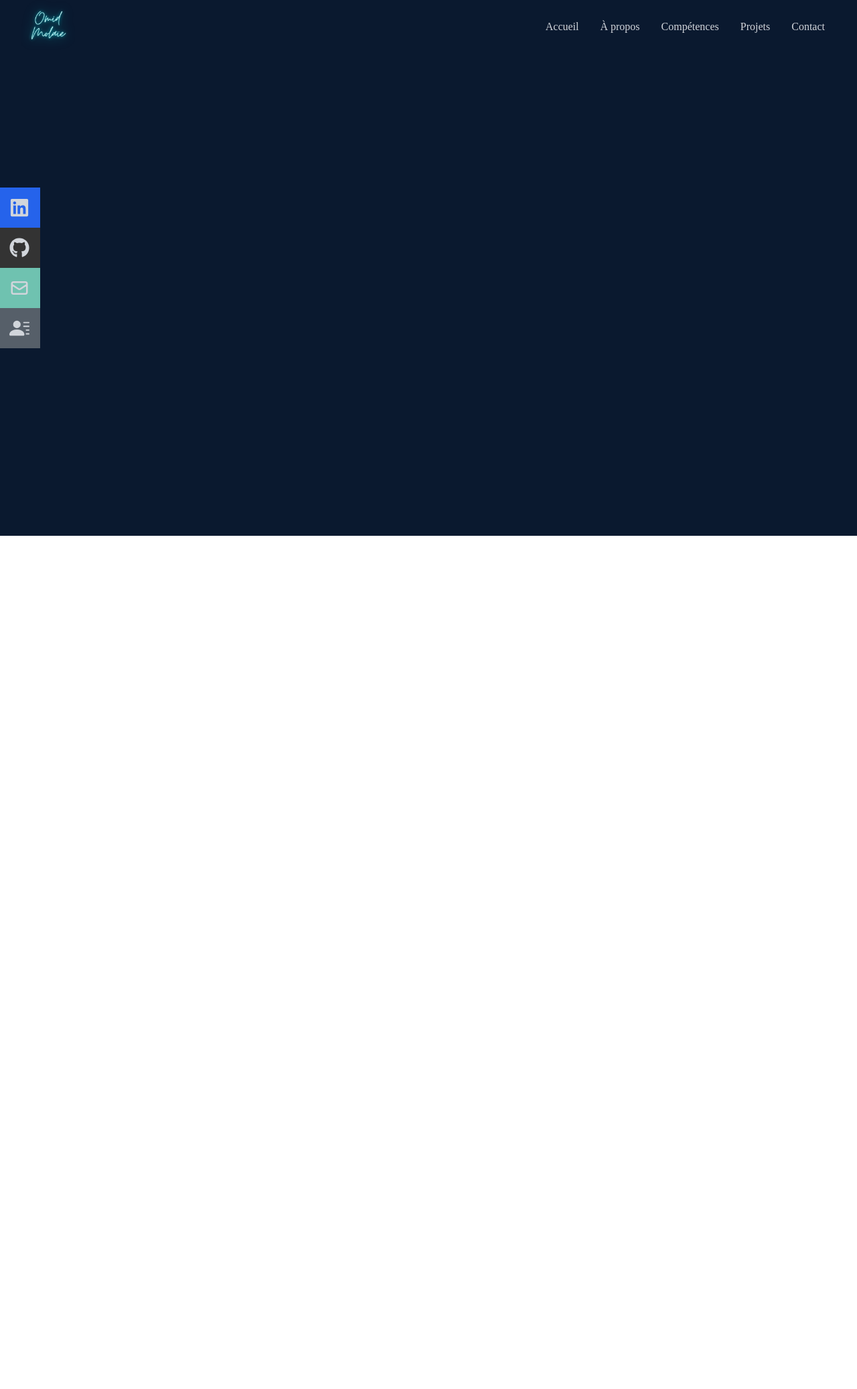
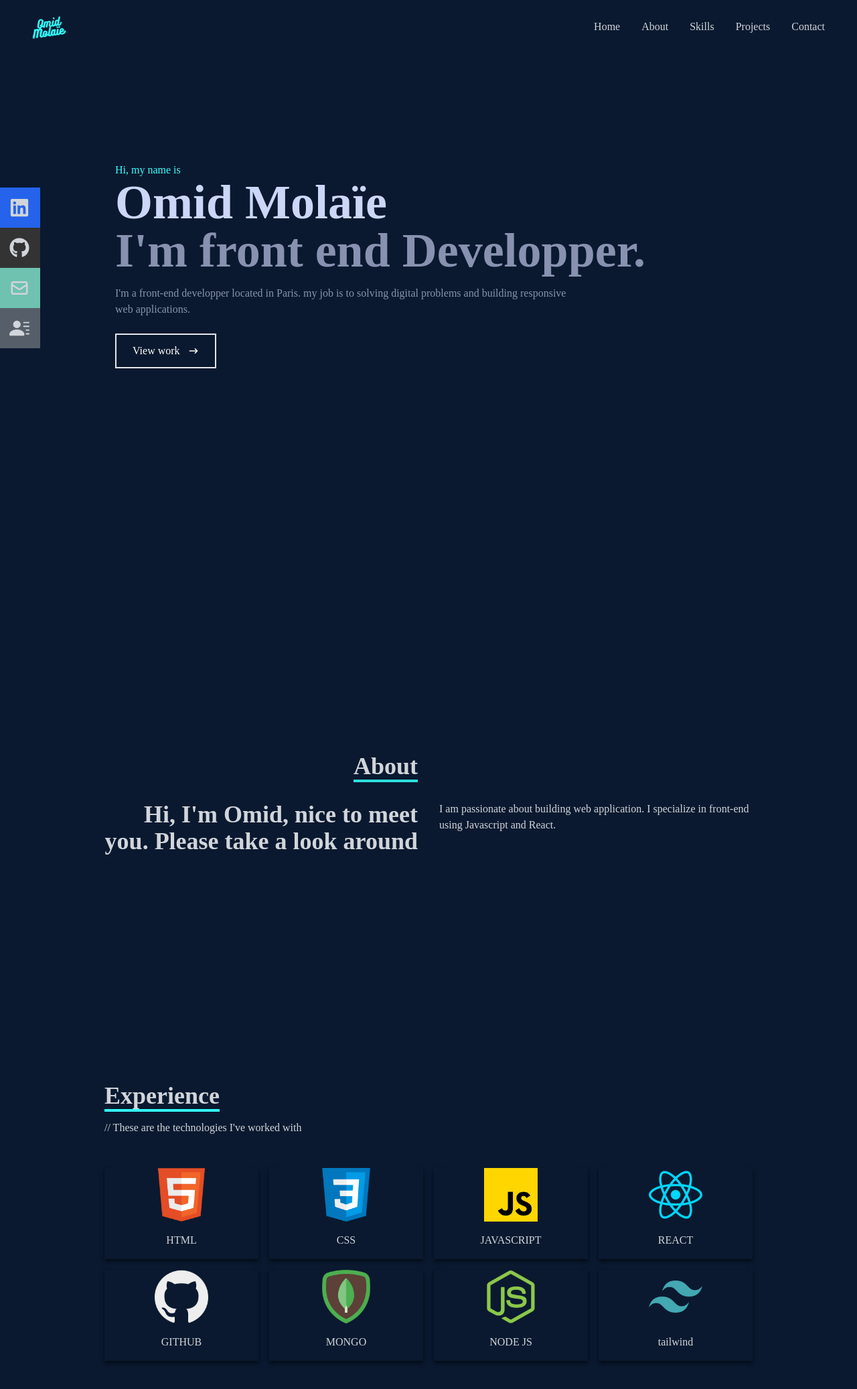
Before and after one commit to OmidCode/Portfolio, a React (Create React App) app: page / in a window 1280 px wide. Shown: the top 2074 px of the page at 67% size. Before the commit the page ends 800 px from the top, so only its background shows below. Built offline with nearby package versions, Linux system fonts and the light colour scheme.

Commit message:
About + Skills

```diff
--- a/src/App.js
+++ b/src/App.js
@@ -1,13 +1,17 @@
-import Home from './components/Home'
-import Navbar from './components/Navbar'
+import About from './components/About';
+import Home from './components/Home';
+import Navbar from './components/Navbar';
+import Skills from './components/Skills';
 
 function App() {
   return (
     <div>
       <Navbar />
       <Home />
+      <About />
+      <Skills />
     </div>
-  )
+  );
 }
 
-export default App
+export default App;
--- /dev/null
+++ b/src/components/About.jsx
@@ -0,0 +1,26 @@
+import React from 'react';
+
+function About() {
+  return (
+    <div name="about" className="w-full h-screen bg-[#0a192f] text-gray-300">
+      <div className="flex flex-col justify-center items-center w-full h-full">
+        <div className="max-w-[1000px] w-full px-4 grid grid-cols-2 gap-8">
+          <div className="sm:text-right pb-8 pl-4">
+            <p className="text-4xl font-bold inline border-b-4 border-[#33fffcdb]">About</p>
+          </div>
+          <div></div>
+        </div>
+        <div className="max-w-[1000px] w-full grid sm:grid-cols-2 gap-8 px-4">
+          <div className="sm:text-right text-4xl font-bold">
+            <p>Hi, I'm Omid, nice to meet you. Please take a look around</p>
+          </div>
+          <div>
+            <p>I am passionate about building web application. I specialize in front-end using Javascript and React. </p>
+          </div>
+        </div>
+      </div>
+    </div>
+  );
+}
+
+export default About;
--- a/src/components/Home.jsx
+++ b/src/components/Home.jsx
@@ -2,7 +2,27 @@ import React from 'react';
 import { HiArrowNarrowRight } from 'react-icons/hi';
 
 const Home = () => {
-  return <div className="w-full h-screen bg-[#0a192f]"></div>;
+  return (
+    <div name="home" className="w-full h-screen bg-[#0a192f]">
+      {/* Container */}
+      <div className="max-w-[1000px] mx-auto px-8 flex flex-col justify-center h-full">
+        <p className="text-[#33FFFC]">Hi, my name is</p>
+        <h1 className="text-4xl sm:text-7xl font-bold text-[#ccd6f6]">Omid Molaïe</h1>
+        <h2 className="text-4xl sm:text-7xl font-bold text-[#8892b0]">I'm front end Developper.</h2>
+        <p className="text-[#8892b0] py-4 max-w-[700px]">
+          I'm a front-end developper located in Paris. my job is to solving digital problems and building responsive web applications.
+        </p>
+        <div>
+          <button className="text-white group border-2 px-6 py-3 my-2 flex items-center hover:bg-[#33fffcdb]">
+            View work
+            <span className="group-hover:rotate-90 duration-300">
+              <HiArrowNarrowRight className="ml-3" />
+            </span>
+          </button>
+        </div>
+      </div>
+    </div>
+  );
 };
 
 export default Home;
--- a/src/components/Navbar.jsx
+++ b/src/components/Navbar.jsx
@@ -16,10 +16,10 @@ const Navbar = () => {
 
       {/* Menu */}
       <ul className="hidden md:flex">
-        <li>Accueil</li>
-        <li>À propos</li>
-        <li>Compétences</li>
-        <li>Projets</li>
+        <li>Home</li>
+        <li>About</li>
+        <li>Skills</li>
+        <li>Projects</li>
         <li>Contact</li>
       </ul>
 
@@ -30,10 +30,10 @@ const Navbar = () => {
 
       {/* Mobile menu */}
       <ul className={!nav ? 'hidden' : 'absolute top-0 left-0 w-full h-screen bg-[#0a192f] flex flex-col justify-center items-center'}>
-        <li className="py-6 text-4xl">Accueil</li>
-        <li className="py-6 text-4xl">À propos</li>
-        <li className="py-6 text-4xl">Compétences</li>
-        <li className="py-6 text-4xl">Projets</li>
+        <li className="py-6 text-4xl">Home</li>
+        <li className="py-6 text-4xl">About</li>
+        <li className="py-6 text-4xl">Skills</li>
+        <li className="py-6 text-4xl">Projects</li>
         <li className="py-6 text-4xl">Contact</li>
       </ul>
 
@@ -57,7 +57,7 @@ const Navbar = () => {
           </li>
           <li className="w-[160px] h-[60px] flex justify-between items-center ml-[-100px] hover:ml-[-10px] duration-300 bg-[#565f69]">
             <a className="flex justify-between items-center w-full text-gray-300" href="/">
-              CV <BsFillPersonLinesFill size={30} />
+              Resume <BsFillPersonLinesFill size={30} />
             </a>
           </li>
         </ul>
--- /dev/null
+++ b/src/components/Skills.jsx
@@ -0,0 +1,61 @@
+import React from 'react';
+
+import HTML from '../assets/html.png';
+import CSS from '../assets/css.png';
+import GitHub from '../assets/github.png';
+import Mongo from '../assets/mongo.png';
+import Node from '../assets/node.png';
+import ReactImg from '../assets/react.png';
+import tailwind from '../assets/tailwind.png';
+import JavaScript from '../assets/javascript.png';
+
+function Skills() {
+  return (
+    <div name="skills" className="bg-[#0a192f] text-gray-300">
+      {/*container*/}
+      <div className="max-w-[1000px] mx-auto p-4 flex flex-col justify-center w-full h-full">
+        <div>
+          <p className="text-4xl font-bold inline border-b-4 border-[#33FFFC]">Experience</p>
+          <p className="py-4">// These are the technologies I've worked with </p>
+        </div>
+
+        <div className="w-full grid grid-cols-2 sm:grid-cols-4 gap-4 text-center py-8">
+          <div className="shadow-md shadow-[#040c16] hover:scale-110 duration-500">
+            <img className="w-20 mx-auto" src={HTML} alt="HTML icon" />
+            <p className="my-4">HTML</p>
+          </div>
+          <div className="shadow-md shadow-[#040c16] hover:scale-110 duration-500">
+            <img className="w-20 mx-auto" src={CSS} alt="CSS icon" />
+            <p className="my-4">CSS</p>
+          </div>
+          <div className="shadow-md shadow-[#040c16] hover:scale-110 duration-500">
+            <img className="w-20 mx-auto" src={JavaScript} alt="JavaScript icon" />
+            <p className="my-4">JAVASCRIPT</p>
+          </div>{' '}
+          <div className="shadow-md shadow-[#040c16] hover:scale-110 duration-500">
+            <img className="w-20 mx-auto" src={ReactImg} alt="React icon" />
+            <p className="my-4">REACT</p>
+          </div>{' '}
+          <div className="shadow-md shadow-[#040c16] hover:scale-110 duration-500">
+            <img className="w-20 mx-auto" src={GitHub} alt="Github icon" />
+            <p className="my-4">GITHUB</p>
+          </div>{' '}
+          <div className="shadow-md shadow-[#040c16] hover:scale-110 duration-500">
+            <img className="w-20 mx-auto" src={Mongo} alt="MongoDB icon" />
+            <p className="my-4">MONGO</p>
+          </div>{' '}
+          <div className="shadow-md shadow-[#040c16] hover:scale-110 duration-500">
+            <img className="w-20 mx-auto" src={Node} alt="NodeJS icon" />
+            <p className="my-4">NODE JS</p>
+          </div>{' '}
+          <div className="shadow-md shadow-[#040c16] hover:scale-110 duration-500">
+            <img className="w-20 mx-auto" src={tailwind} alt="Tailwind icon" />
+            <p className="my-4">tailwind</p>
+          </div>
+        </div>
+      </div>
+    </div>
+  );
+}
+
+export default Skills;
```
Also changed, not shown: src/assets/logo.png.
